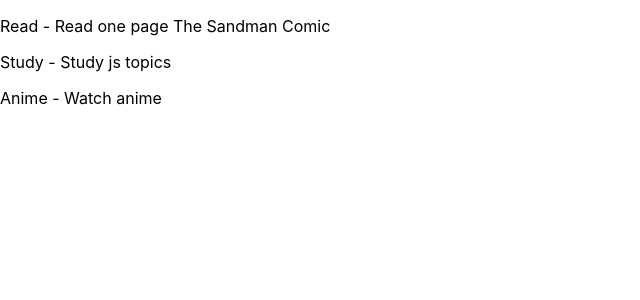
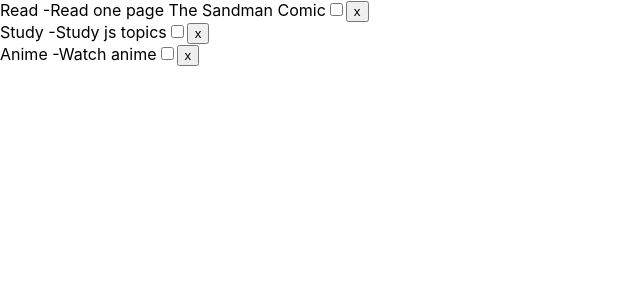
Before and after one commit to cesvh/my-fisrt-react-app, a React (Create React App) app: page / in a window 1280 px wide. Shown: the top 300 px of the page, without its empty margins (0-640 px from the left). Built offline with nearby package versions, Linux system fonts and the light colour scheme; the HTML template or start-up script is replaced by a standard one.

Commit message:
Projects in components
Component Task and Tasks

```diff
--- a/src/App.js
+++ b/src/App.js
@@ -2,6 +2,8 @@
 import './App.css';
 
 import tasks from "./sample/tasks.json";
+
+import Tasks from './components/Tasks';
 
 class App extends Component {
 
@@ -11,13 +13,7 @@
 
   render () {
     return <div>
-      {
-        this.state.tasks.map(e =>
-          <p key={e.id}>
-            {e.name} - {e.description}
-          </p>
-        )
-      }
+      <Tasks tasks={this.state.tasks} />
     </div>
   }
 }
--- /dev/null
+++ b/src/components/Task.js
@@ -0,0 +1,17 @@
+import React, { Component } from "react";
+
+class Task extends Component {
+    render() {
+        const {task} = this.props;
+        return <div>
+            { task.name } -
+            { task.description }
+            <input type="checkbox" />
+            <button>
+                x
+            </button>
+        </div>
+    }
+}
+
+export default Task;
--- /dev/null
+++ b/src/components/Tasks.js
@@ -0,0 +1,11 @@
+import React, { Component } from "react";
+
+import Task from "./Task";
+
+class Tasks extends Component {
+    render() {
+        return this.props.tasks.map(task => <Task task={task} key={task.id} />);
+    }
+}
+
+export default Tasks;
```
